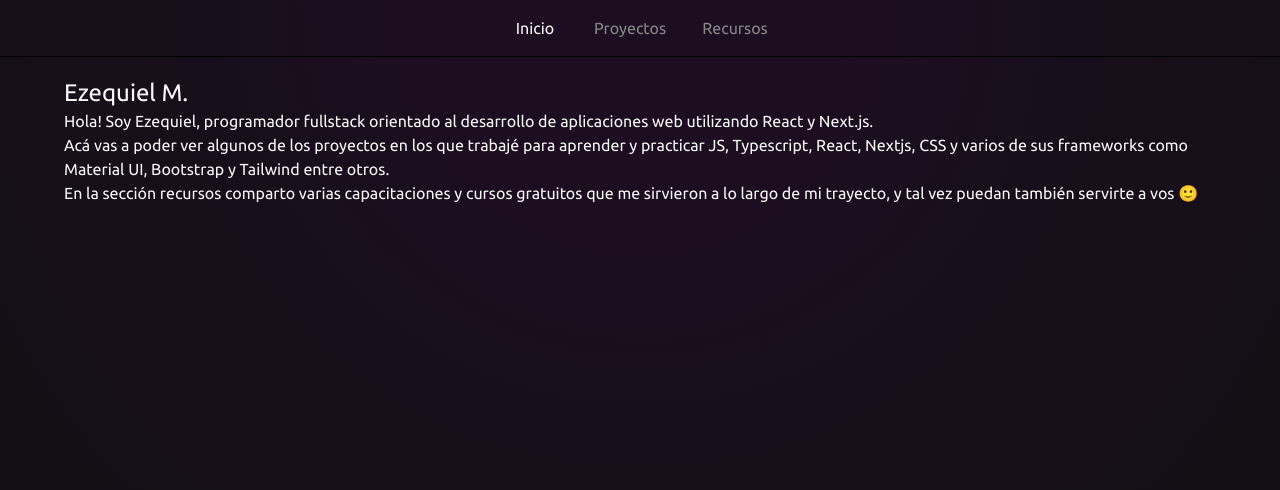
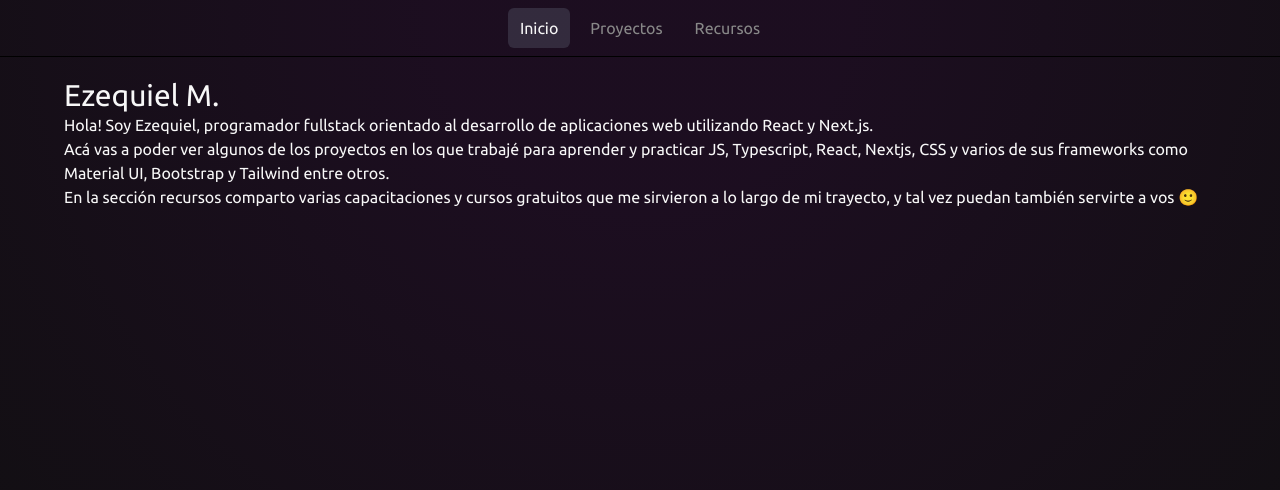
Before and after one commit to echudev/portfolio, a Next.js app: page / in a window 1280 px wide. Shown: the top 490 px of the page. Built offline with nearby package versions, Linux system fonts and the light colour scheme.

Commit message:
agrego framer-motion y clsx

```diff
--- a/app/page.tsx
+++ b/app/page.tsx
@@ -1,7 +1,7 @@
 function HomePage() {
   return (
     <section className="max-w-6xl h-full overflow-y-auto lg:mt-5">
-      <h1 className="text-2xl">Ezequiel M.</h1>
+      <h1 className="text-3xl">Ezequiel M.</h1>
       <p>
         Hola! Soy Ezequiel, programador fullstack orientado al desarrollo de
         aplicaciones web utilizando React y Next.js.
--- a/components/Navigation.tsx
+++ b/components/Navigation.tsx
@@ -1,62 +1,33 @@
 "use client";
 import Link from "next/link";
 import { usePathname } from "next/navigation";
-import { useRef } from "react";
+import { LayoutGroup, motion } from "framer-motion";
+import clsx from "clsx";
 
-interface NavLink {
-  name: string;
-  href: string;
-  style: string;
-  activeStyle: string;
-}
-const navLinks: NavLink[] = [
+const navLinks = [
   {
     name: "Inicio",
     href: "/",
-    style:
-      "relative text-center inline-block z-10 w-[80px] leading-10 hover:text-Doctor transition",
-    activeStyle: `text-Doctor relative text-center inline-block z-10 w-[80px] leading-10 hover:text-Doctor transition`,
   },
   {
     name: "Proyectos",
     href: "/projects",
-    style:
-      "relative text-center inline-block z-10 w-[110px] leading-10 hover:text-Doctor transition",
-    activeStyle: `text-Doctor relative text-center inline-block z-10 w-[110px] leading-10 hover:text-Doctor transition`,
   },
   {
     name: "Recursos",
     href: "/resources",
-    style:
-      "relative text-center inline-block z-10 w-[100px] leading-10 hover:text-Doctor transition",
-    activeStyle: `text-Doctor relative text-center inline-block z-10 w-[100px] leading-10 hover:text-Doctor transition `,
   },
 ];
 
 const Navigation = () => {
   const pathname = usePathname();
-  const hoverBkg = useRef<HTMLDivElement>(null);
-
-  function handleMouseClick(event: React.MouseEvent<HTMLAnchorElement>) {
-    let targetElement = event.target as HTMLAnchorElement;
-    let { offsetLeft, offsetWidth } = targetElement;
-    if (hoverBkg.current) {
-      hoverBkg.current.style.left = `${offsetLeft}px`;
-      hoverBkg.current.style.width = `${offsetWidth}px`;
-      hoverBkg.current.style.backgroundColor = "rgba(68, 68, 68, 0.5)";
-    }
-  }
-  // function handleMouseLeave() {
-  //   if (hoverBkg.current) {
-  //     hoverBkg.current.style.backgroundColor = "transparent";
-  //   }
-  // }
 
   return (
-    <nav className="w-screen mt-2 pb-2 z-50 border-b border-black">
+    <nav className="w-screen mt-2 pb-2 z-10 border-b border-black">
+      <LayoutGroup>
         <div
-        aria-label="navLinks container"
-        className="relative mx-auto w-[290px] h-10 text-Argent select-none"
+          aria-label="link container"
+          className="flex justify-center h-10 text-Argent select-none"
         >
           {navLinks.map((link, i) => {
             let isActive: boolean;
@@ -71,19 +42,29 @@ const Navigation = () => {
               <Link
                 key={i}
                 href={link.href}
-              onClick={(e) => handleMouseClick(e)}
-              className={isActive ? link.activeStyle : link.style}
+                className={clsx(
+                  "relative text-center inline-block z-10 px-3 mx-1 leading-10 hover:text-Doctor",
+                  { "text-Doctor": isActive }
+                )}
               >
                 {link.name}
+
+                {isActive ? (
+                  <motion.div
+                    className="absolute inset-0 bg-gray-500 bg-opacity-30 rounded-md z-[-1]"
+                    layoutId="sidebar"
+                    transition={{
+                      type: "spring",
+                      stiffness: 350,
+                      damping: 30,
+                    }}
+                  />
+                ) : null}
               </Link>
             );
           })}
-        <div
-          aria-label="background hover effect"
-          ref={hoverBkg}
-          className={`absolute z-0 top-0 h-full rounded-md transistion bg-opacity-40 transition-all`}
-        ></div>
         </div>
+      </LayoutGroup>
     </nav>
   );
 };
--- a/package.json
+++ b/package.json
@@ -13,9 +13,11 @@
     "@types/react": "18.2.11",
     "@types/react-dom": "18.2.4",
     "autoprefixer": "10.4.14",
+    "clsx": "^1.2.1",
     "eslint": "8.42.0",
     "eslint-config-next": "13.4.5",
     "firebase": "^9.22.2",
+    "framer-motion": "^10.12.17",
     "next": "13.4.5",
     "postcss": "8.4.24",
     "react": "18.2.0",
```
Also changed, not shown: 1 other file (tests, documents, lock files or other folders). Lines whose indentation alone changed are shown as unchanged.
